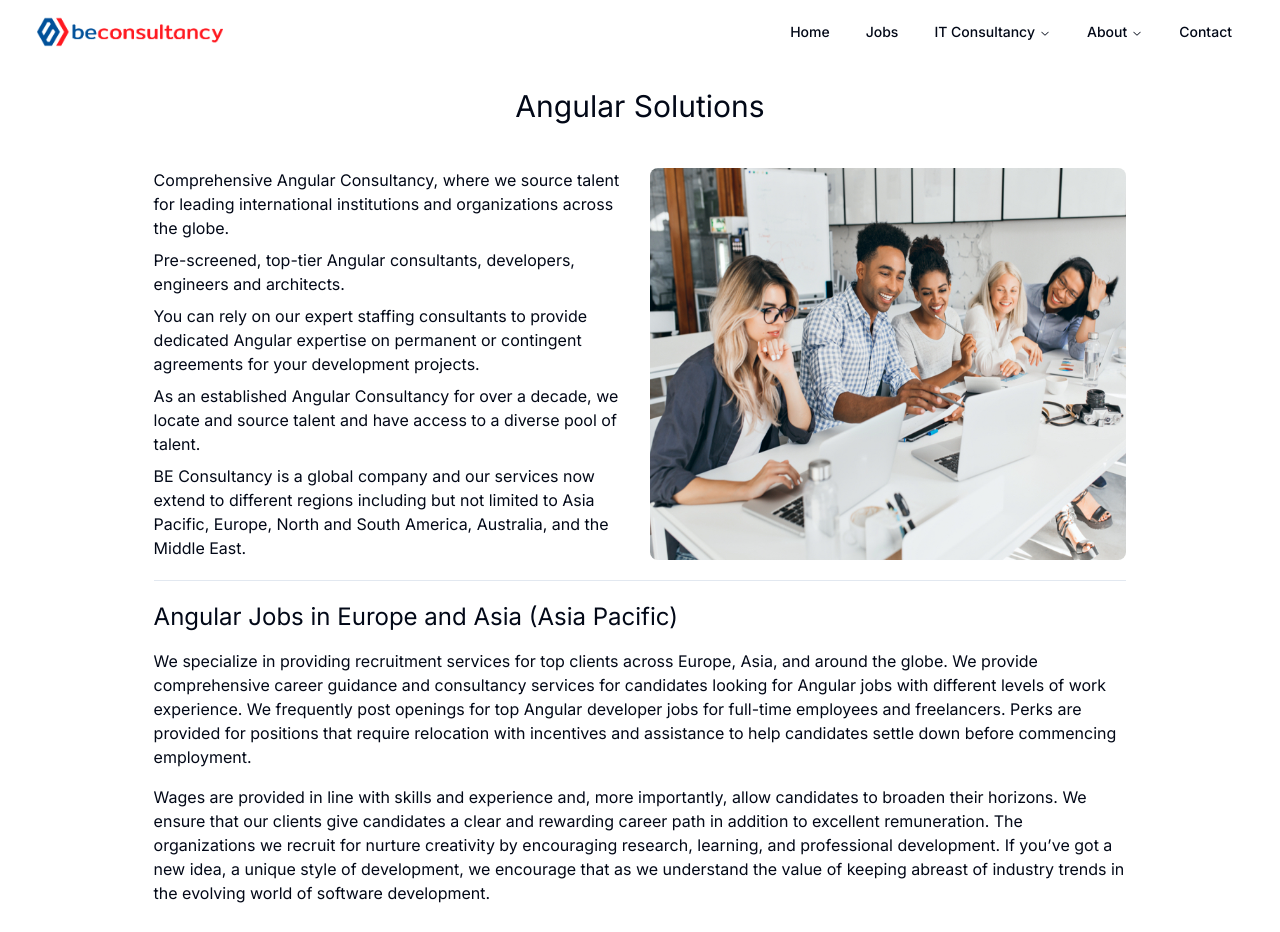
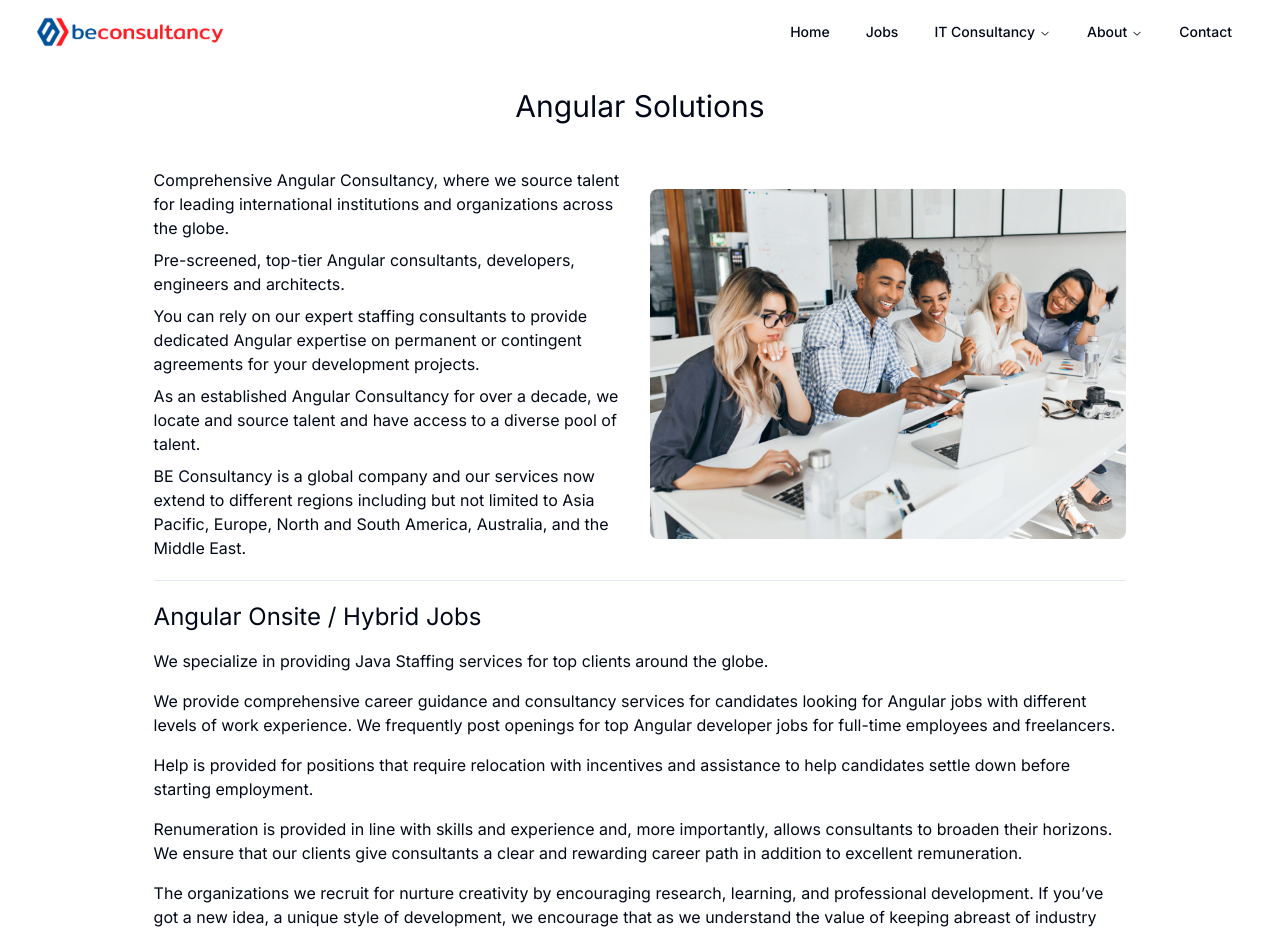
Before and after one commit to aecgithub/jobboard-nextjs, a Next.js app: page /consultancy/angular-consultancy in a window 1280 px wide. Shown: the top 932 px of the page. Built offline with nearby package versions, Linux system fonts and the light colour scheme.

Commit message:
replaced the text in technology page

```diff
--- a/app/consultancy/angular-consultancy/page.js
+++ b/app/consultancy/angular-consultancy/page.js
@@ -13,7 +13,7 @@ export default function page() {
         <div className='flex justify-center py-6 text-center'>
           <h1 className='text-3xl'>{technology} Solutions</h1>
         </div>
-        <div className='flex gap-5 py-5 flex-col lg:flex-row'>
+        <div className='flex gap-5 py-5 flex-col lg:flex-row items-center'>
           <div className='lg:w-1/2 w-full flex flex-col gap-2'>
             <p>Comprehensive {technology} Consultancy, where we source talent for leading international institutions and organizations across the globe. </p>
             <p>Pre-screened, top-tier {technology} consultants, developers, engineers and architects.</p>
@@ -26,11 +26,14 @@ export default function page() {
           </div>
         </div>
 
-      <div className='flex flex-col gap-4 py-5 border-t'>
-          <h4 className='text-2xl '>{technology} Jobs in Europe and Asia (Asia Pacific)</h4>
-          <p>We specialize in providing recruitment services for top clients across Europe, Asia, and around the globe. We provide comprehensive career guidance and consultancy services for candidates looking for {technology} jobs with different levels of work experience. We frequently post openings for top {technology} developer jobs for full-time employees and freelancers. Perks are provided for positions that require relocation with incentives and assistance to help candidates settle down before commencing employment.</p>
-          <p>Wages are provided in line with skills and experience and, more importantly, allow candidates to broaden their horizons. We ensure that our clients give candidates a clear and rewarding career path in addition to excellent remuneration. The organizations we recruit for nurture creativity by encouraging research, learning, and professional development. If you’ve got a new idea, a unique style of development, we encourage that as we understand the value of keeping abreast of industry trends in the evolving world of software development.</p>
-      </div>
+        <div className='flex flex-col gap-4 py-5 border-t'>
+          <h4 className='text-2xl '>{technology} Onsite / Hybrid Jobs</h4>
+          <p>We specialize in providing Java Staffing services for top clients around the globe. </p>
+          <p>We provide comprehensive career guidance and consultancy services for candidates looking for {technology} jobs with different levels of work experience. We frequently post openings for top {technology} developer jobs for full-time employees and freelancers. </p>
+          <p>Help is provided for positions that require relocation with incentives and assistance to help candidates settle down before starting employment.</p>
+          <p>Renumeration is provided in line with skills and experience and, more importantly, allows consultants to broaden their horizons. We ensure that our clients give consultants a clear and rewarding career path in addition to excellent remuneration. </p>
+          <p>The organizations we recruit for nurture creativity by encouraging research, learning, and professional development. If you’ve got a new idea, a unique style of development, we encourage that as we understand the value of keeping abreast of industry trends in the evolving world of software development.</p>
+        </div>
       </div>
 
     </div>
--- a/app/consultancy/bigdata-consultancy/page.js
+++ b/app/consultancy/bigdata-consultancy/page.js
@@ -13,7 +13,7 @@ export default function page() {
         <div className='flex justify-center py-6 text-center'>
           <h1 className='text-3xl'>{technology} Solutions</h1>
         </div>
-        <div className='flex gap-5 py-5 flex-col lg:flex-row'>
+        <div className='flex gap-5 py-5 flex-col lg:flex-row items-center'>
           <div className='lg:w-1/2 w-full flex flex-col gap-2'>
             <p>Comprehensive {technology} Consultancy, where we source talent for leading international institutions and organizations across the globe. </p>
             <p>Pre-screened, top-tier {technology} consultants, developers, engineers and architects.</p>
@@ -26,11 +26,14 @@ export default function page() {
           </div>
         </div>
 
-      <div className='flex flex-col gap-4 py-5 border-t'>
-          <h4 className='text-2xl '>{technology} Jobs in Europe and Asia (Asia Pacific)</h4>
-          <p>We specialize in providing recruitment services for top clients across Europe, Asia, and around the globe. We provide comprehensive career guidance and consultancy services for candidates looking for {technology} jobs with different levels of work experience. We frequently post openings for top {technology} developer jobs for full-time employees and freelancers. Perks are provided for positions that require relocation with incentives and assistance to help candidates settle down before commencing employment.</p>
-          <p>Wages are provided in line with skills and experience and, more importantly, allow candidates to broaden their horizons. We ensure that our clients give candidates a clear and rewarding career path in addition to excellent remuneration. The organizations we recruit for nurture creativity by encouraging research, learning, and professional development. If you’ve got a new idea, a unique style of development, we encourage that as we understand the value of keeping abreast of industry trends in the evolving world of software development.</p>
-      </div>
+        <div className='flex flex-col gap-4 py-5 border-t'>
+          <h4 className='text-2xl '>{technology} Onsite / Hybrid Jobs</h4>
+          <p>We specialize in providing Java Staffing services for top clients around the globe. </p>
+          <p>We provide comprehensive career guidance and consultancy services for candidates looking for {technology} jobs with different levels of work experience. We frequently post openings for top {technology} developer jobs for full-time employees and freelancers. </p>
+          <p>Help is provided for positions that require relocation with incentives and assistance to help candidates settle down before starting employment.</p>
+          <p>Renumeration is provided in line with skills and experience and, more importantly, allows consultants to broaden their horizons. We ensure that our clients give consultants a clear and rewarding career path in addition to excellent remuneration. </p>
+          <p>The organizations we recruit for nurture creativity by encouraging research, learning, and professional development. If you’ve got a new idea, a unique style of development, we encourage that as we understand the value of keeping abreast of industry trends in the evolving world of software development.</p>
+        </div>
       </div>
 
     </div>
--- a/app/consultancy/devops-consultancy/page.js
+++ b/app/consultancy/devops-consultancy/page.js
@@ -13,7 +13,7 @@ export default function page() {
         <div className='flex justify-center py-6 text-center'>
           <h1 className='text-3xl'>{technology} Solutions</h1>
         </div>
-        <div className='flex gap-5 py-5 flex-col lg:flex-row'>
+        <div className='flex gap-5 py-5 flex-col lg:flex-row items-center'>
           <div className='lg:w-1/2 w-full flex flex-col gap-2'>
             <p>Comprehensive {technology} Consultancy, where we source talent for leading international institutions and organizations across the globe. </p>
             <p>Pre-screened, top-tier {technology} consultants, developers, engineers and architects.</p>
@@ -26,11 +26,14 @@ export default function page() {
           </div>
         </div>
 
-      <div className='flex flex-col gap-4 py-5 border-t'>
-          <h4 className='text-2xl '>{technology} Jobs in Europe and Asia (Asia Pacific)</h4>
-          <p>We specialize in providing recruitment services for top clients across Europe, Asia, and around the globe. We provide comprehensive career guidance and consultancy services for candidates looking for {technology} jobs with different levels of work experience. We frequently post openings for top {technology} developer jobs for full-time employees and freelancers. Perks are provided for positions that require relocation with incentives and assistance to help candidates settle down before commencing employment.</p>
-          <p>Wages are provided in line with skills and experience and, more importantly, allow candidates to broaden their horizons. We ensure that our clients give candidates a clear and rewarding career path in addition to excellent remuneration. The organizations we recruit for nurture creativity by encouraging research, learning, and professional development. If you’ve got a new idea, a unique style of development, we encourage that as we understand the value of keeping abreast of industry trends in the evolving world of software development.</p>
-      </div>
+        <div className='flex flex-col gap-4 py-5 border-t'>
+          <h4 className='text-2xl '>{technology} Onsite / Hybrid Jobs</h4>
+          <p>We specialize in providing Java Staffing services for top clients around the globe. </p>
+          <p>We provide comprehensive career guidance and consultancy services for candidates looking for {technology} jobs with different levels of work experience. We frequently post openings for top {technology} developer jobs for full-time employees and freelancers. </p>
+          <p>Help is provided for positions that require relocation with incentives and assistance to help candidates settle down before starting employment.</p>
+          <p>Renumeration is provided in line with skills and experience and, more importantly, allows consultants to broaden their horizons. We ensure that our clients give consultants a clear and rewarding career path in addition to excellent remuneration. </p>
+          <p>The organizations we recruit for nurture creativity by encouraging research, learning, and professional development. If you’ve got a new idea, a unique style of development, we encourage that as we understand the value of keeping abreast of industry trends in the evolving world of software development.</p>
+        </div>
       </div>
 
     </div>
--- a/app/consultancy/drupal-consultancy/page.js
+++ b/app/consultancy/drupal-consultancy/page.js
@@ -14,7 +14,7 @@ export default function page() {
         <div className='flex justify-center py-6 text-center'>
           <h1 className='text-3xl'>{technology} Solutions</h1>
         </div>
-        <div className='flex gap-5 py-5 flex-col lg:flex-row'>
+        <div className='flex gap-5 py-5 flex-col lg:flex-row items-center'>
           <div className='lg:w-1/2 w-full flex flex-col gap-2'>
             <p>Comprehensive {technology} Consultancy, where we source talent for leading international institutions and organizations across the globe. </p>
             <p>Pre-screened, top-tier {technology} consultants, developers, engineers and architects.</p>
@@ -27,11 +27,14 @@ export default function page() {
           </div>
         </div>
 
-      <div className='flex flex-col gap-4 py-5 border-t'>
-          <h4 className='text-2xl '>{technology} Jobs in Europe and Asia (Asia Pacific)</h4>
-          <p>We specialize in providing recruitment services for top clients across Europe, Asia, and around the globe. We provide comprehensive career guidance and consultancy services for candidates looking for {technology} jobs with different levels of work experience. We frequently post openings for top {technology} developer jobs for full-time employees and freelancers. Perks are provided for positions that require relocation with incentives and assistance to help candidates settle down before commencing employment.</p>
-          <p>Wages are provided in line with skills and experience and, more importantly, allow candidates to broaden their horizons. We ensure that our clients give candidates a clear and rewarding career path in addition to excellent remuneration. The organizations we recruit for nurture creativity by encouraging research, learning, and professional development. If you’ve got a new idea, a unique style of development, we encourage that as we understand the value of keeping abreast of industry trends in the evolving world of software development.</p>
-      </div>
+        <div className='flex flex-col gap-4 py-5 border-t'>
+          <h4 className='text-2xl '>{technology} Onsite / Hybrid Jobs</h4>
+          <p>We specialize in providing Java Staffing services for top clients around the globe. </p>
+          <p>We provide comprehensive career guidance and consultancy services for candidates looking for {technology} jobs with different levels of work experience. We frequently post openings for top {technology} developer jobs for full-time employees and freelancers. </p>
+          <p>Help is provided for positions that require relocation with incentives and assistance to help candidates settle down before starting employment.</p>
+          <p>Renumeration is provided in line with skills and experience and, more importantly, allows consultants to broaden their horizons. We ensure that our clients give consultants a clear and rewarding career path in addition to excellent remuneration. </p>
+          <p>The organizations we recruit for nurture creativity by encouraging research, learning, and professional development. If you’ve got a new idea, a unique style of development, we encourage that as we understand the value of keeping abreast of industry trends in the evolving world of software development.</p>
+        </div>
       </div>
 
     </div>
--- a/app/consultancy/java-consultancy/page.js
+++ b/app/consultancy/java-consultancy/page.js
@@ -13,7 +13,7 @@ export default function page() {
         <div className='flex justify-center py-6 text-center'>
           <h1 className='text-3xl'>{technology} Solutions</h1>
         </div>
-        <div className='flex gap-5 py-5 flex-col lg:flex-row'>
+        <div className='flex gap-5 py-5 flex-col lg:flex-row items-center'>
           <div className='lg:w-1/2 w-full flex flex-col gap-2'>
             <p>Comprehensive {technology} Consultancy, where we source talent for leading international institutions and organizations across the globe. </p>
             <p>Pre-screened, top-tier {technology} consultants, developers, engineers and architects.</p>
@@ -27,9 +27,12 @@ export default function page() {
         </div>
 
         <div className='flex flex-col gap-4 py-5 border-t'>
-          <h4 className='text-2xl '>{technology} Jobs in Europe and Asia (Asia Pacific)</h4>
-          <p>We specialize in providing recruitment services for top clients across Europe, Asia, and around the globe. We provide comprehensive career guidance and consultancy services for candidates looking for {technology} jobs with different levels of work experience. We frequently post openings for top {technology} developer jobs for full-time employees and freelancers. Perks are provided for positions that require relocation with incentives and assistance to help candidates settle down before commencing employment.</p>
-          <p>Wages are provided in line with skills and experience and, more importantly, allow candidates to broaden their horizons. We ensure that our clients give candidates a clear and rewarding career path in addition to excellent remuneration. The organizations we recruit for nurture creativity by encouraging research, learning, and professional development. If you’ve got a new idea, a unique style of development, we encourage that as we understand the value of keeping abreast of industry trends in the evolving world of software development.</p>
+          <h4 className='text-2xl '>{technology} Onsite / Hybrid Jobs</h4>
+          <p>We specialize in providing Java Staffing services for top clients around the globe. </p>
+          <p>We provide comprehensive career guidance and consultancy services for candidates looking for {technology} jobs with different levels of work experience. We frequently post openings for top {technology} developer jobs for full-time employees and freelancers. </p>
+          <p>Help is provided for positions that require relocation with incentives and assistance to help candidates settle down before starting employment.</p>
+          <p>Renumeration is provided in line with skills and experience and, more importantly, allows consultants to broaden their horizons. We ensure that our clients give consultants a clear and rewarding career path in addition to excellent remuneration. </p>
+          <p>The organizations we recruit for nurture creativity by encouraging research, learning, and professional development. If you’ve got a new idea, a unique style of development, we encourage that as we understand the value of keeping abreast of industry trends in the evolving world of software development.</p>
         </div>
         <div className='flex flex-col gap-4 py-5 border-t'>
           <h4 className='text-2xl '>{technology} Remote Jobs</h4>
--- a/app/consultancy/mobile-developer-consultancy/page.js
+++ b/app/consultancy/mobile-developer-consultancy/page.js
@@ -13,7 +13,7 @@ export default function page() {
         <div className='flex justify-center py-6 text-center'>
           <h1 className='text-3xl'>{technology} Solutions</h1>
         </div>
-        <div className='flex gap-5 py-5 flex-col lg:flex-row'>
+        <div className='flex gap-5 py-5 flex-col lg:flex-row items-center'>
           <div className='lg:w-1/2 w-full flex flex-col gap-2'>
             <p>Comprehensive {technology} Consultancy, where we source talent for leading international institutions and organizations across the globe. </p>
             <p>Pre-screened, top-tier {technology} consultants, developers, engineers and architects.</p>
@@ -26,11 +26,14 @@ export default function page() {
           </div>
         </div>
 
-      <div className='flex flex-col gap-4 py-5 border-t'>
-          <h4 className='text-2xl '>{technology} Jobs in Europe and Asia (Asia Pacific)</h4>
-          <p>We specialize in providing recruitment services for top clients across Europe, Asia, and around the globe. We provide comprehensive career guidance and consultancy services for candidates looking for {technology} jobs with different levels of work experience. We frequently post openings for top {technology} developer jobs for full-time employees and freelancers. Perks are provided for positions that require relocation with incentives and assistance to help candidates settle down before commencing employment.</p>
-          <p>Wages are provided in line with skills and experience and, more importantly, allow candidates to broaden their horizons. We ensure that our clients give candidates a clear and rewarding career path in addition to excellent remuneration. The organizations we recruit for nurture creativity by encouraging research, learning, and professional development. If you’ve got a new idea, a unique style of development, we encourage that as we understand the value of keeping abreast of industry trends in the evolving world of software development.</p>
-      </div>
+        <div className='flex flex-col gap-4 py-5 border-t'>
+          <h4 className='text-2xl '>{technology} Onsite / Hybrid Jobs</h4>
+          <p>We specialize in providing Java Staffing services for top clients around the globe. </p>
+          <p>We provide comprehensive career guidance and consultancy services for candidates looking for {technology} jobs with different levels of work experience. We frequently post openings for top {technology} jobs for full-time employees and freelancers. </p>
+          <p>Help is provided for positions that require relocation with incentives and assistance to help candidates settle down before starting employment.</p>
+          <p>Renumeration is provided in line with skills and experience and, more importantly, allows consultants to broaden their horizons. We ensure that our clients give consultants a clear and rewarding career path in addition to excellent remuneration. </p>
+          <p>The organizations we recruit for nurture creativity by encouraging research, learning, and professional development. If you’ve got a new idea, a unique style of development, we encourage that as we understand the value of keeping abreast of industry trends in the evolving world of software development.</p>
+        </div>
       </div>
 
     </div>
--- a/app/consultancy/net-consultancy/page.js
+++ b/app/consultancy/net-consultancy/page.js
@@ -14,7 +14,7 @@ export default function page() {
         <div className='flex justify-center py-6 text-center'>
           <h1 className='text-3xl'>{technology} Solutions</h1>
         </div>
-        <div className='flex gap-5 py-5 flex-col lg:flex-row'>
+        <div className='flex gap-5 py-5 flex-col lg:flex-row items-center'>
           <div className='lg:w-1/2 w-full flex flex-col gap-2'>
             <p>Comprehensive {technology} Consultancy, where we source talent for leading international institutions and organizations across the globe. </p>
             <p>Pre-screened, top-tier {technology} consultants, developers, engineers and architects.</p>
@@ -27,11 +27,14 @@ export default function page() {
           </div>
         </div>
 
-      <div className='flex flex-col gap-4 py-5 border-t'>
-          <h4 className='text-2xl '>{technology} Jobs in Europe and Asia (Asia Pacific)</h4>
-          <p>We specialize in providing recruitment services for top clients across Europe, Asia, and around the globe. We provide comprehensive career guidance and consultancy services for candidates looking for {technology} jobs with different levels of work experience. We frequently post openings for top {technology} developer jobs for full-time employees and freelancers. Perks are provided for positions that require relocation with incentives and assistance to help candidates settle down before commencing employment.</p>
-          <p>Wages are provided in line with skills and experience and, more importantly, allow candidates to broaden their horizons. We ensure that our clients give candidates a clear and rewarding career path in addition to excellent remuneration. The organizations we recruit for nurture creativity by encouraging research, learning, and professional development. If you’ve got a new idea, a unique style of development, we encourage that as we understand the value of keeping abreast of industry trends in the evolving world of software development.</p>
-      </div>
+        <div className='flex flex-col gap-4 py-5 border-t'>
+          <h4 className='text-2xl '>{technology} Onsite / Hybrid Jobs</h4>
+          <p>We specialize in providing Java Staffing services for top clients around the globe. </p>
+          <p>We provide comprehensive career guidance and consultancy services for candidates looking for {technology} jobs with different levels of work experience. We frequently post openings for top {technology} developer jobs for full-time employees and freelancers. </p>
+          <p>Help is provided for positions that require relocation with incentives and assistance to help candidates settle down before starting employment.</p>
+          <p>Renumeration is provided in line with skills and experience and, more importantly, allows consultants to broaden their horizons. We ensure that our clients give consultants a clear and rewarding career path in addition to excellent remuneration. </p>
+          <p>The organizations we recruit for nurture creativity by encouraging research, learning, and professional development. If you’ve got a new idea, a unique style of development, we encourage that as we understand the value of keeping abreast of industry trends in the evolving world of software development.</p>
+        </div>
       </div>
 
     </div>
```
Also changed, not shown: app/service/filterJobs.js (line endings or trailing spaces).
